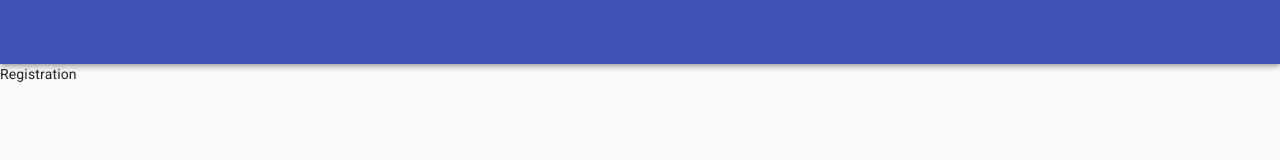
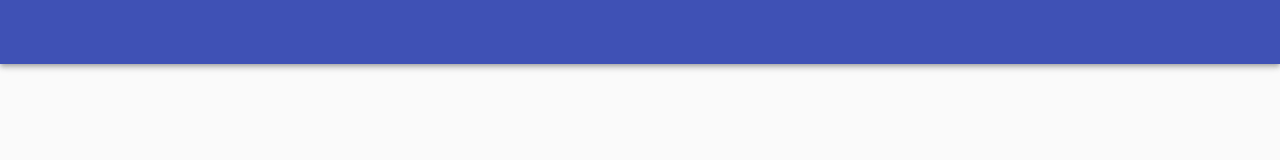
Before and after one commit to nabaraj/doctor-app-ui, a React (Create React App) app: page /registration in a window 1280 px wide. Shown: the top 160 px of the page. Built offline with nearby package versions, Linux system fonts and the light colour scheme.

Commit message:
registration page

```diff
--- a/src/pages/registration/index.js
+++ b/src/pages/registration/index.js
@@ -5,7 +5,7 @@ export default function Registration(props) {
   return (
     <div>
       <Header path={props.location.pathname}/>
-      Registration
+
     </div>
   )
 }
```
